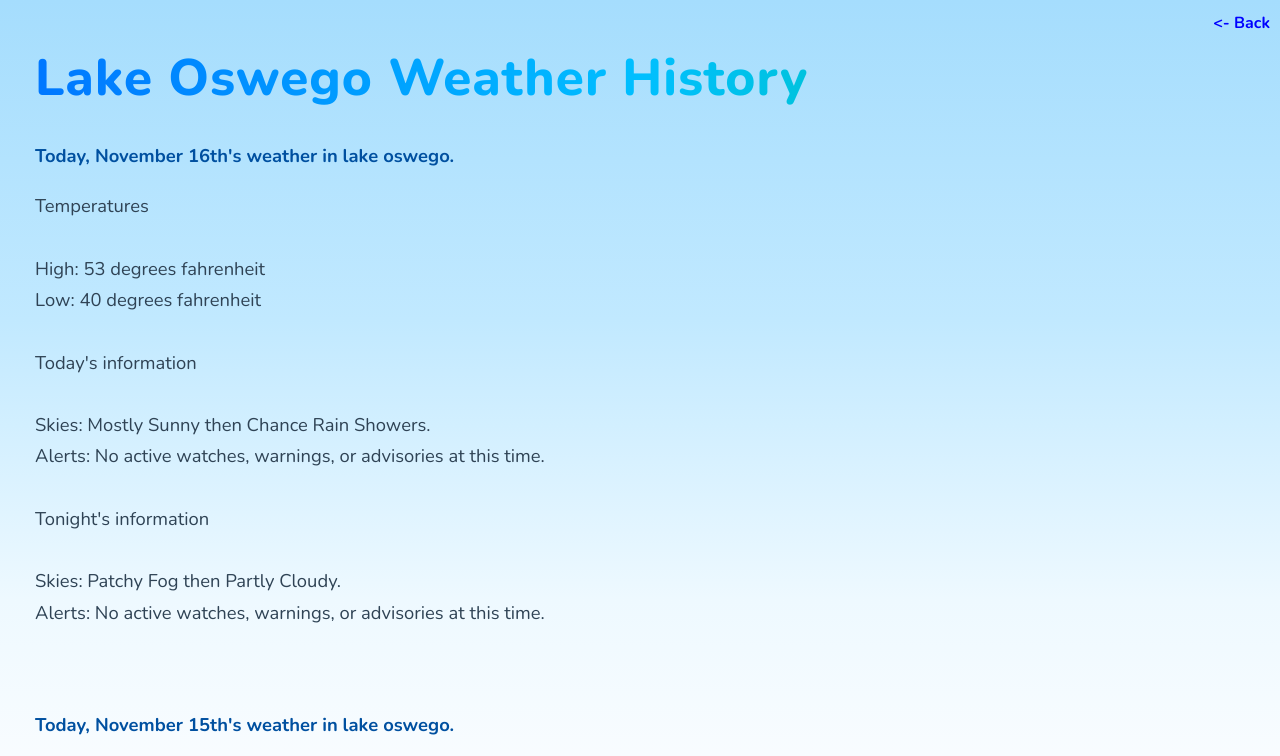
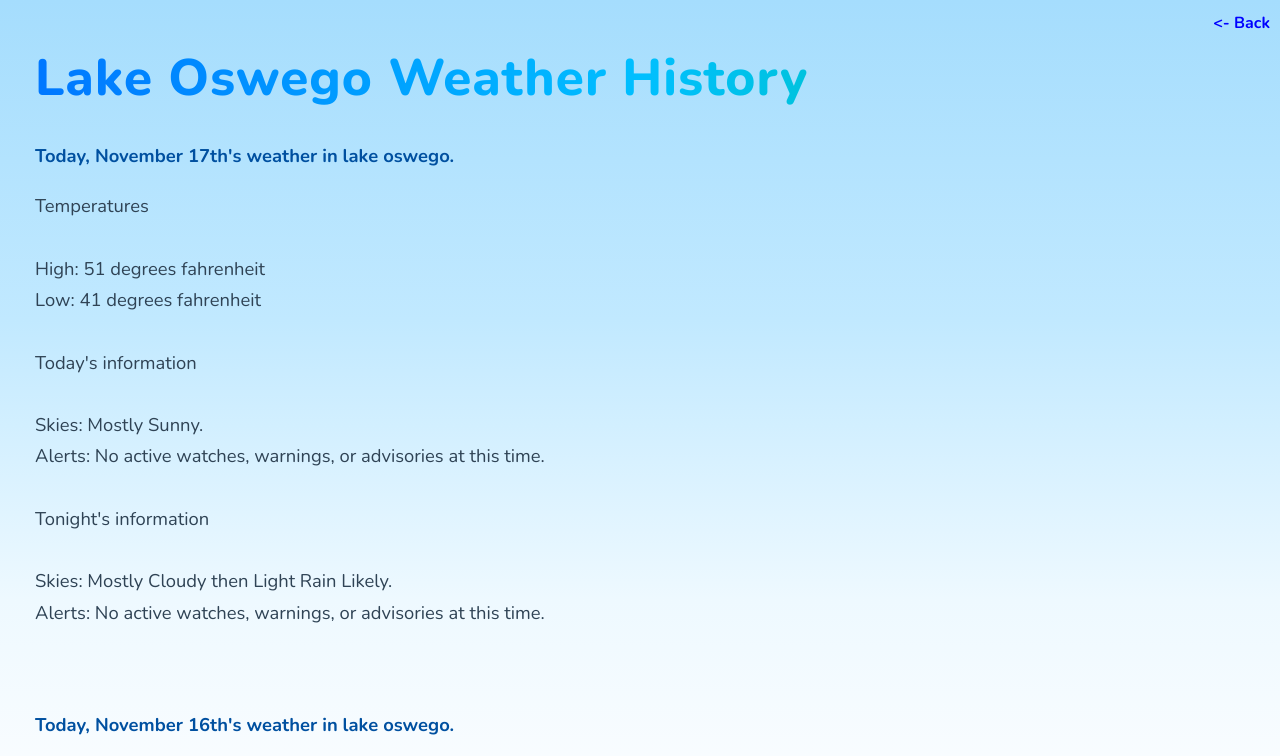
Before and after one commit to webbrowser11/lo-weather, a plain HTML site: page site/weather-history.html in a window 1280 px wide. Shown: the top 756 px of the page. Drawn offline with nearby package versions, Linux system fonts and the light colour scheme.

Commit message:
Automated history update: Logged weather for November 17th

```diff
--- a/site/weather-history.html
+++ b/site/weather-history.html
@@ -11,6 +11,27 @@
     <a href="javascript:history.back()" style="color: blue; text-decoration: none;"><- Back</a>
   </div>
   <!-- HISTORY TRACKING MARKER -->
+<p><strong>Today, November 17th's weather in lake oswego.</strong></p>
+<p>
+  Temperatures<br>
+  <br>
+  High: 51 degrees fahrenheit<br>
+  Low: 41 degrees fahrenheit<br>
+  <br>
+  Today's information<br>
+  <br>
+  Skies: Mostly Sunny.<br>
+  Alerts: No active watches, warnings, or advisories at this time.<br>
+  <br>
+  Tonight's information<br>
+  <br>
+  Skies: Mostly Cloudy then Light Rain Likely.<br>
+  Alerts: No active watches, warnings, or advisories at this time.<br>
+  <br>
+  <br>
+</p>
+
+
 <p><strong>Today, November 16th's weather in lake oswego.</strong></p>
 <p>
   Temperatures<br>
```
Also changed, not shown: site/todays-weather.html (+4 -4 lines).
